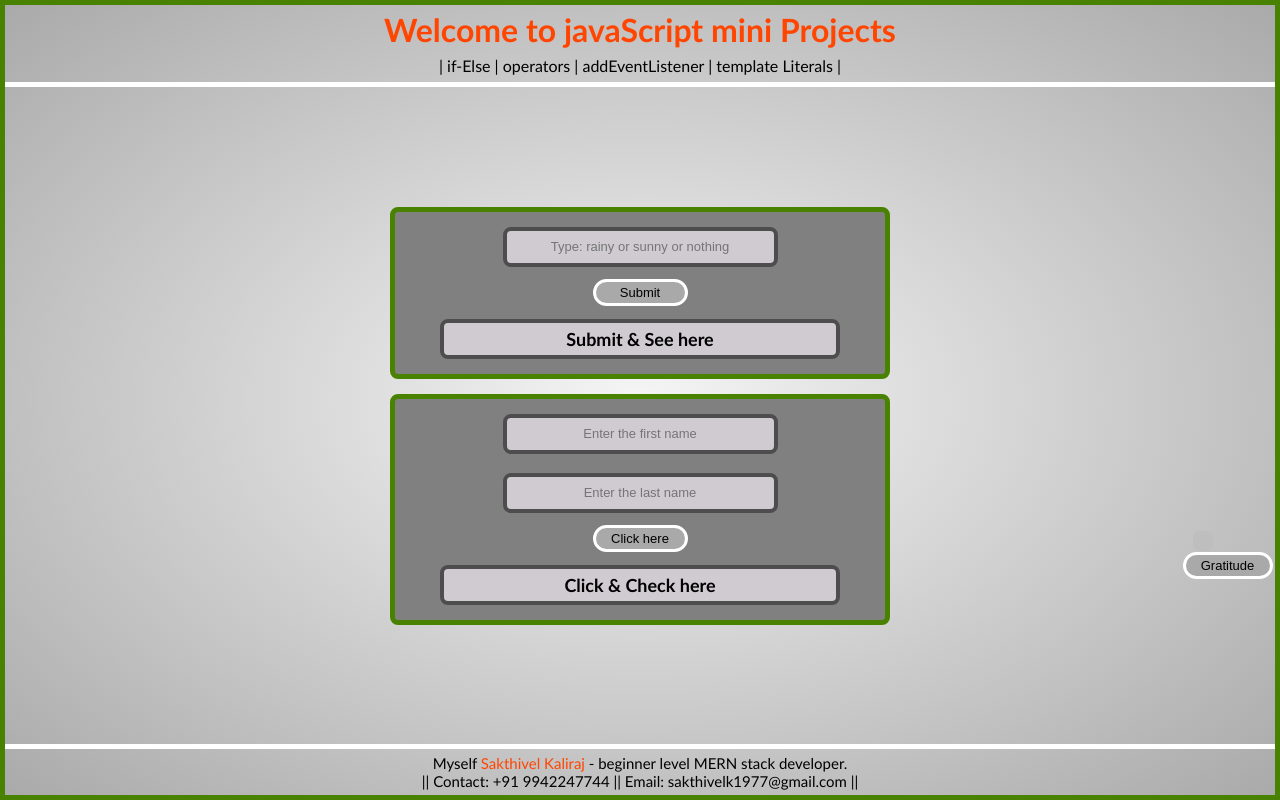
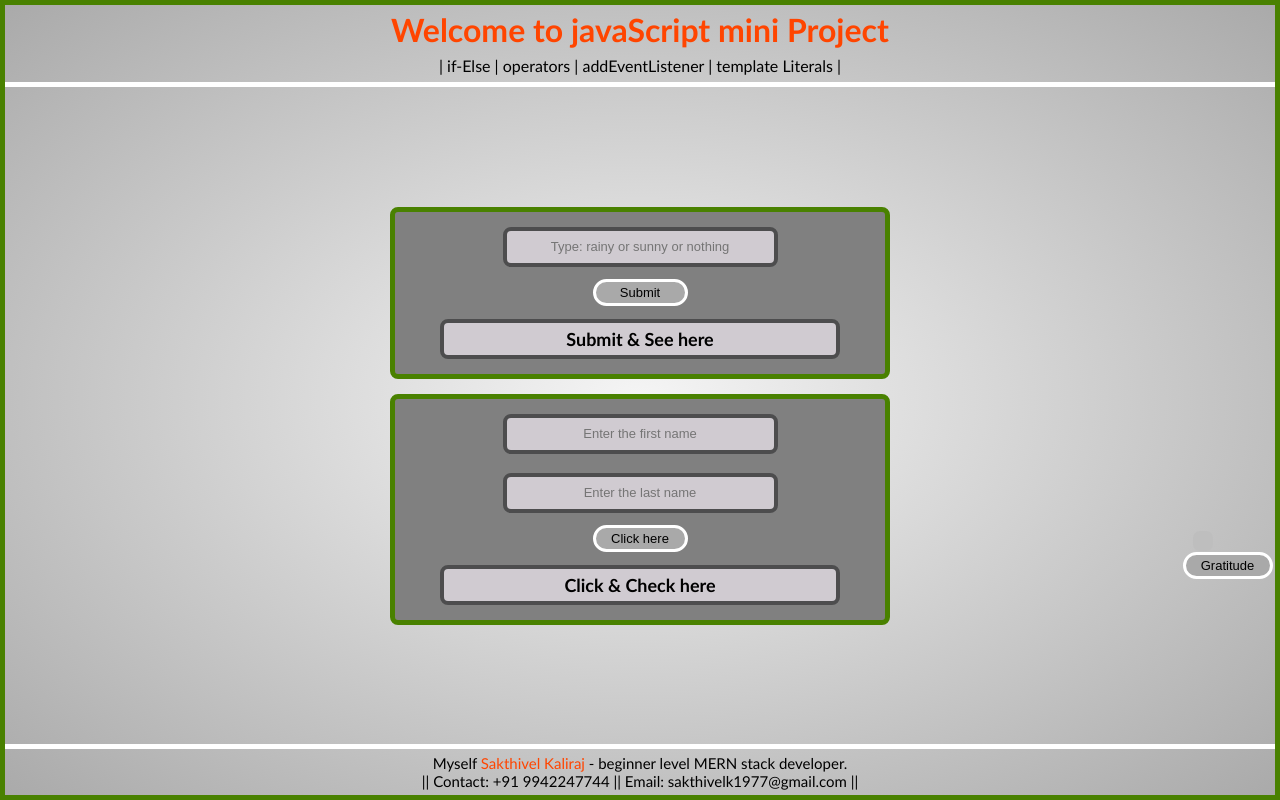
Before and after one commit to sakthi1977/jS-Projects, a plain HTML site: page Beginner_jS_Projects/03_if_else/index.html in a window 1280 px wide. Drawn offline with Linux system fonts and the light colour scheme.

Commit message:
welcome msg correction

```diff
--- a/Beginner_jS_Projects/03_if_else/index.html
+++ b/Beginner_jS_Projects/03_if_else/index.html
@@ -10,7 +10,7 @@
 </head>
 <body>
     <header>
-        <h1>Welcome to javaScript mini Projects</h1>
+        <h1>Welcome to javaScript mini Project</h1>
         <p class="highlights">| if-Else | operators | addEventListener | template Literals |</p>
     </header>
     <main>
```
